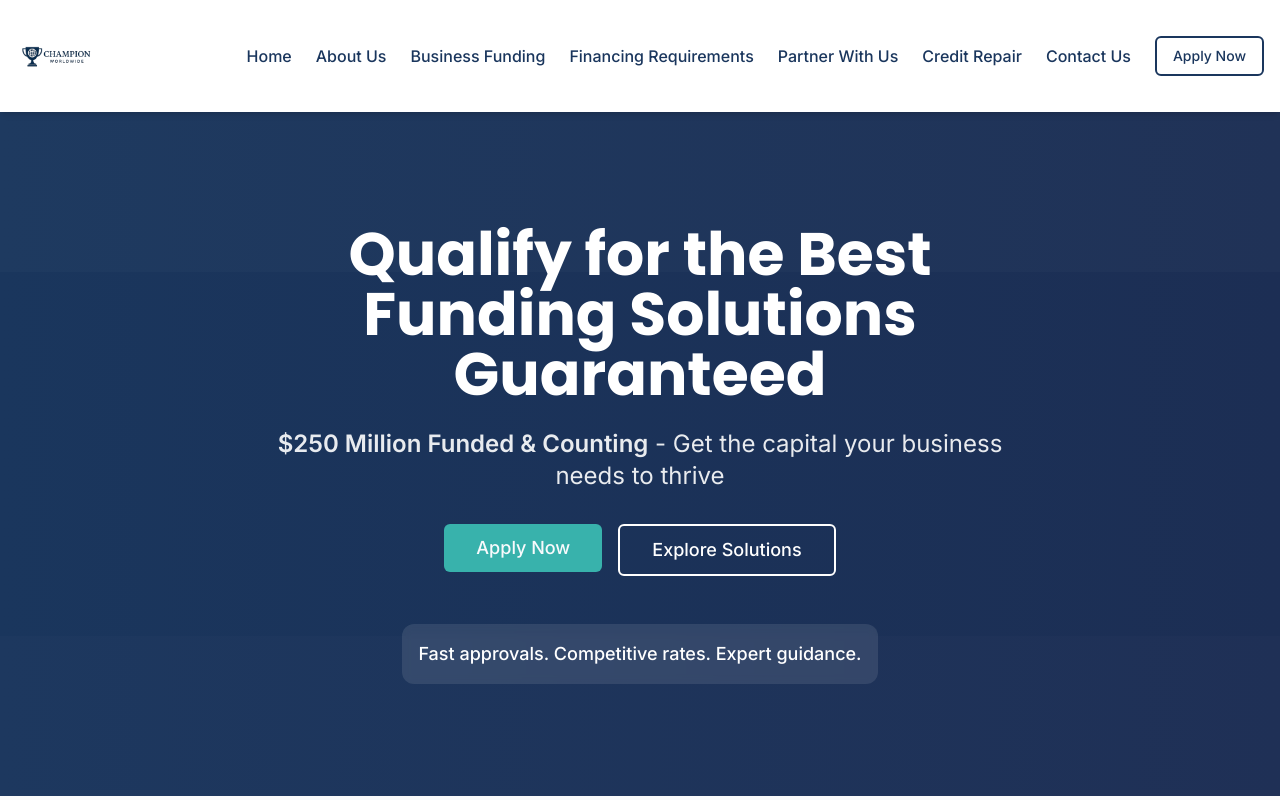
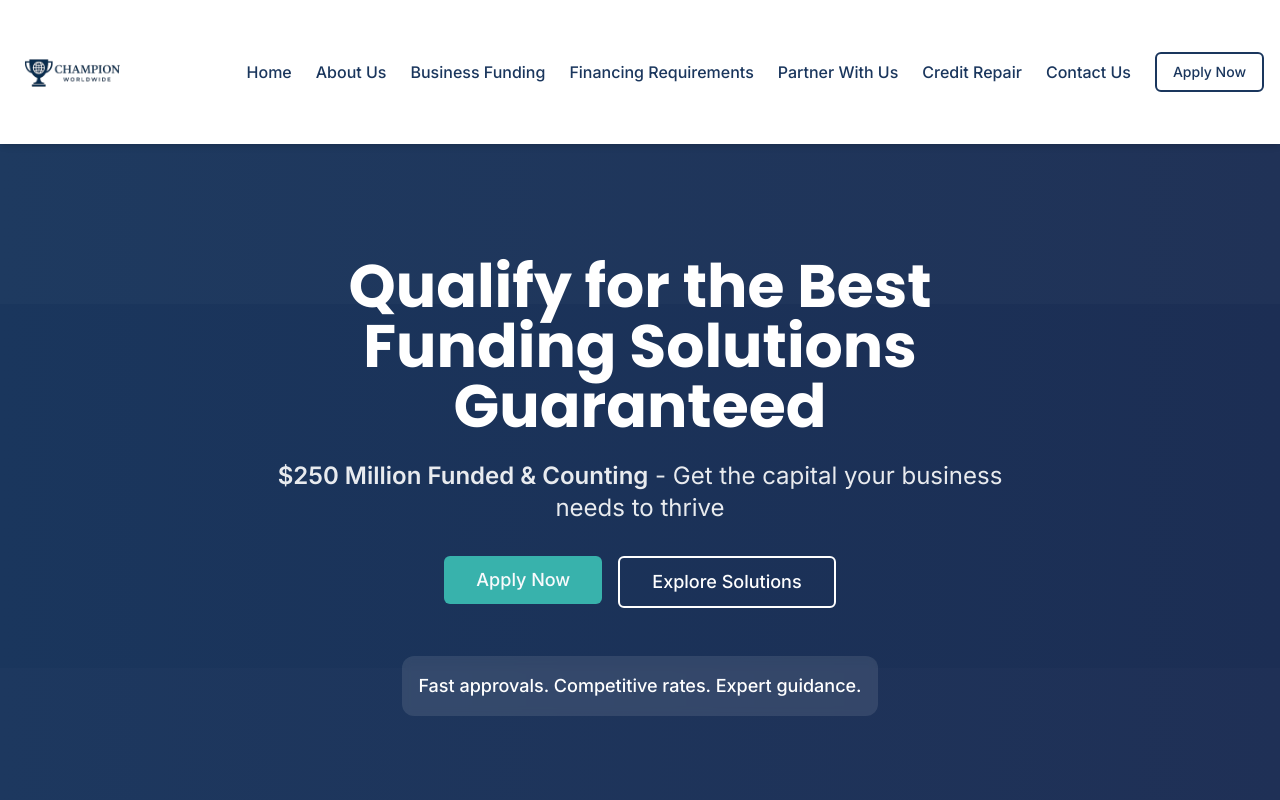
Before and after one commit to mrshehzad1/funding-champs-website-ai-21, a React (Vite) app: page / in a window 1280 px wide. Shown: the top 800 px of the page. Built offline with nearby package versions, Linux system fonts and the light colour scheme.

Commit message:
Fix: Improve logo display
Adjust logo to improve its display.

```diff
--- a/src/components/layout/Header.tsx
+++ b/src/components/layout/Header.tsx
@@ -1,4 +1,3 @@
-
 import React, { useState } from "react";
 import { Link } from "react-router-dom";
 import { Button } from "@/components/ui/button";
@@ -15,7 +14,7 @@ const Header = () => {
           <img
             src="/lovable-uploads/83c83de6-ffd7-413d-a4d9-5b69e5b4d573.png"
             alt="Champion Worldwide Logo"
-            className="h-16 md:h-20 mr-4" // Increased from h-12 to h-16/h-20
+            className="h-24 md:h-28 object-contain" // Increased height and added object-contain
           />
         </Link>
 
```
